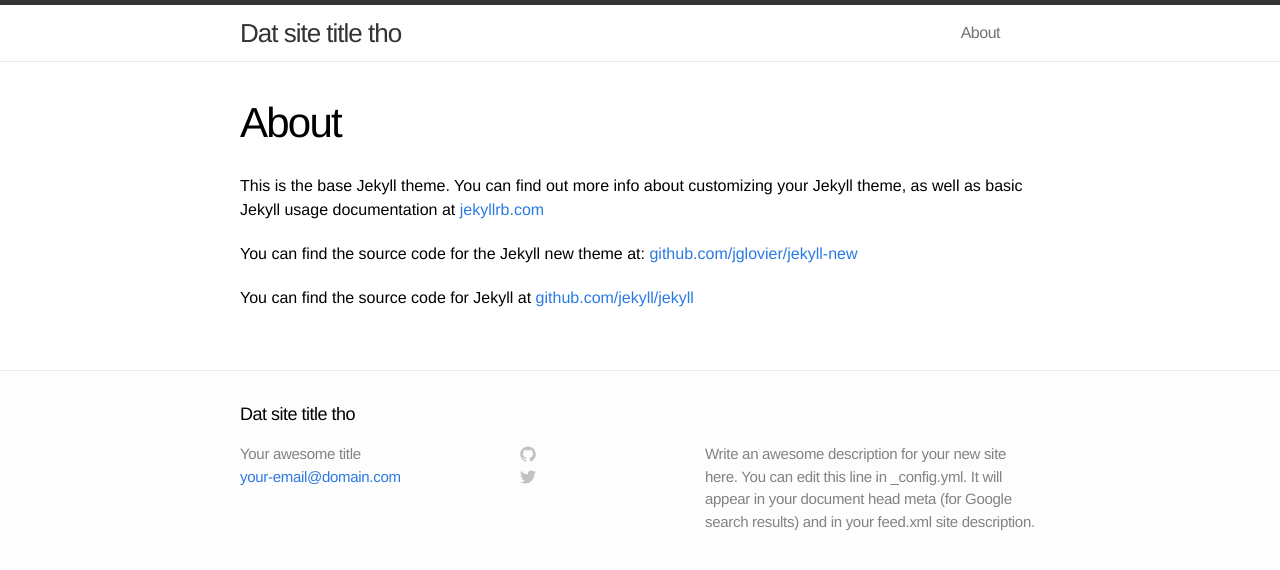
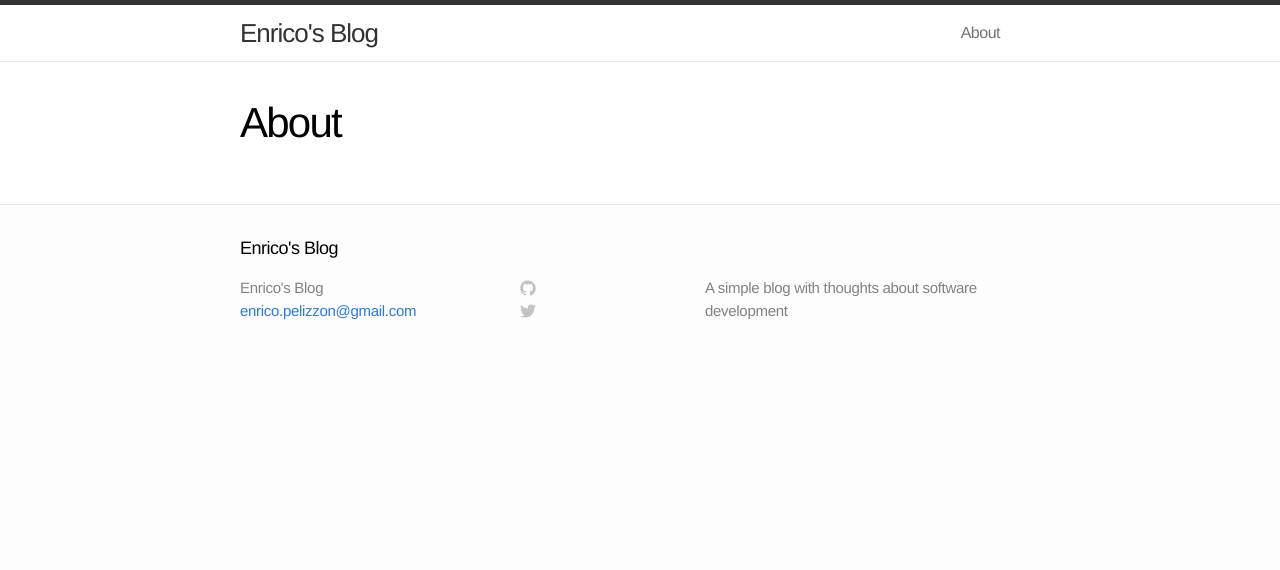
Before and after one commit to TheImplementer/theimplementer.github.io, a Jekyll site: the page built from about.md, in a window 1280 px wide. Shown: the top 570 px of the page. Built offline with Jekyll 4.4.1, drawn with Linux system fonts in a browser that asks for light colours.

Commit message:
personalized jekyll's base template

```diff
--- a/_config.yml
+++ b/_config.yml
@@ -1,11 +1,12 @@
 # Site settings
-name: Dat site title tho
-title: Your awesome title
-email: your-email@domain.com
-description: "Write an awesome description for your new site here. You can edit this line in _config.yml. It will appear in your document head meta (for Google search results) and in your feed.xml site description."
+name: Enrico's Blog
+title: Enrico's Blog
+email: enrico.pelizzon@gmail.com
+description: "A simple blog with thoughts about software development"
 baseurl: ""
-url: "http://yourdomain.com"
+url: "http://theimplementer.github.io"
 
 # Build settings
 markdown: kramdown
 permalinks: pretty
+highlighter: pygments
--- a/about.md
+++ b/about.md
@@ -3,9 +3,3 @@ layout: page
 title: About
 permalink: /about/
 ---
-
-This is the base Jekyll theme. You can find out more info about customizing your Jekyll theme, as well as basic Jekyll usage documentation at [jekyllrb.com](http://jekyllrb.com/)
-
-You can find the source code for the Jekyll new theme at: [github.com/jglovier/jekyll-new](https://github.com/jglovier/jekyll-new)
-
-You can find the source code for Jekyll at [github.com/jekyll/jekyll](https://github.com/jekyll/jekyll)
```
Also changed, not shown: _posts/2014-05-08-welcome-to-jekyll.markdown (deleted, +0 -24 lines).
